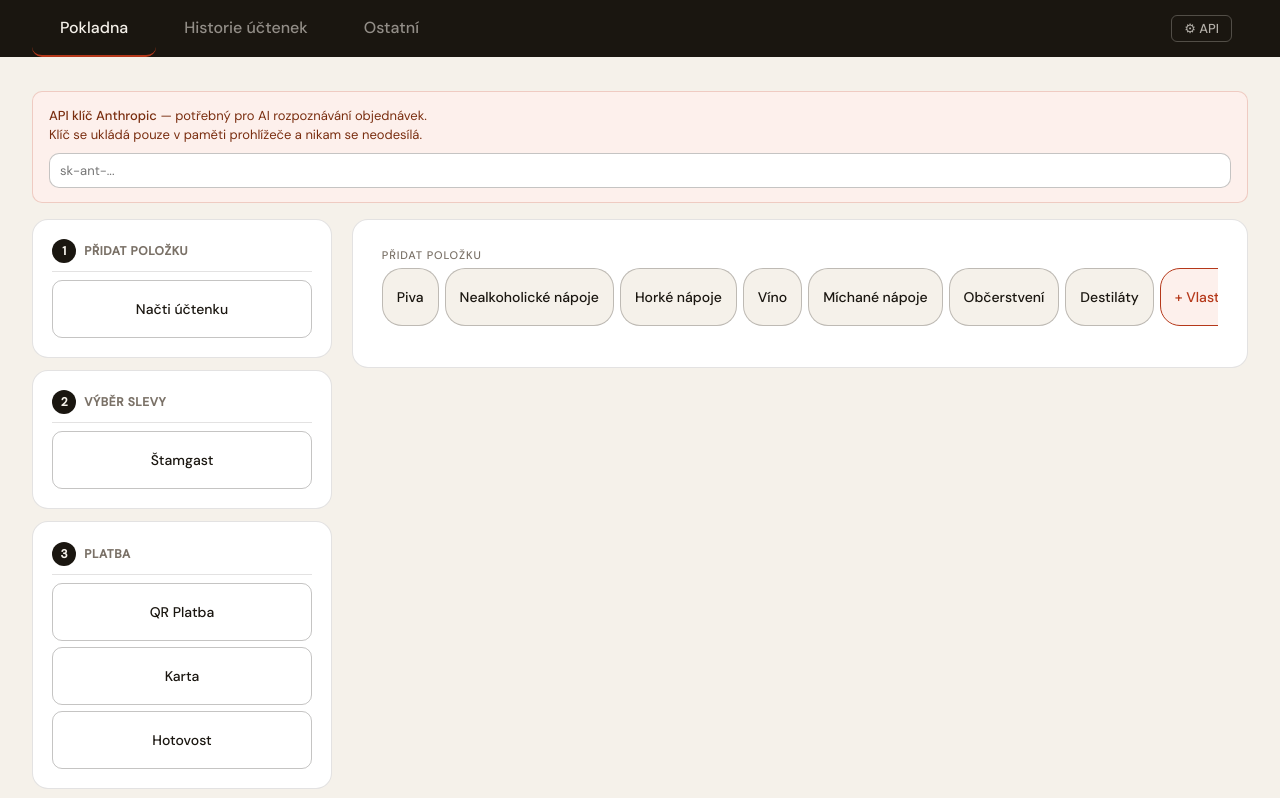
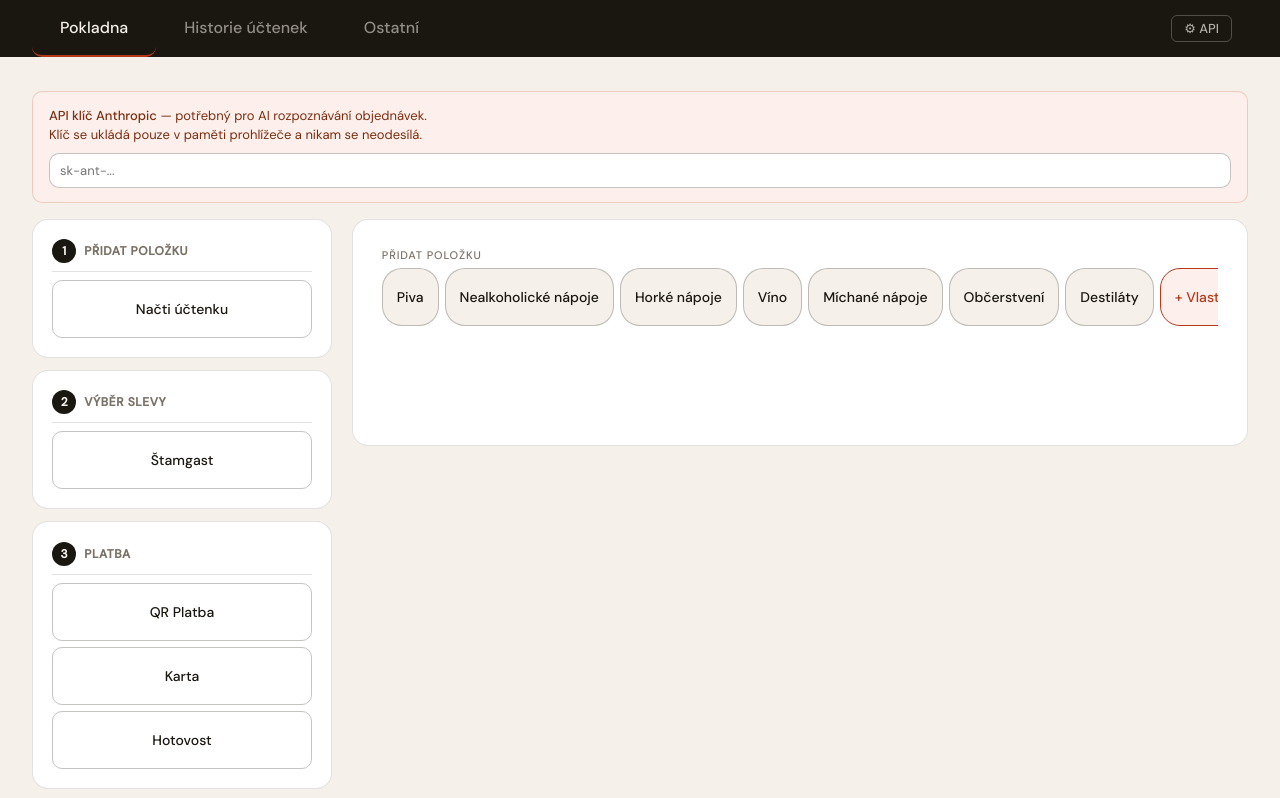
Before and after one commit to efectory/bukobar, a plain HTML site: page bukovar-pokladna-V7.2.html in a window 1280 px wide. Shown: the top 798 px of the page. Drawn offline with Linux system fonts and the light colour scheme.

Commit message:
V7.2 — kategorie nahoře (fixní výška 160px), položky dole (scrollovatelné)
Co-Authored-By: Claude Sonnet 4.6 <noreply@anthropic.com>

```diff
--- a/bukovar-pokladna-V7.2.html
+++ b/bukovar-pokladna-V7.2.html
@@ -81,7 +81,6 @@
   .receipt-actions { display: flex; gap: 8px; margin-top: 1.25rem; flex-wrap: wrap; }
 
   /* Category quick add */
-  .quick-add { margin-bottom: 10px; }
   .quick-add-label { font-size: 11px; font-weight: 500; text-transform: uppercase; letter-spacing: .08em; color: var(--muted); margin-bottom: 6px; }
   .cat-btns { display: flex; gap: 6px; flex-wrap: nowrap; overflow-x: auto; padding-bottom: 2px; }
   .cat-btn { padding: 10px 14px; font-size: 14px; border-radius: 20px; border: 1px solid var(--border-strong); background: var(--bg); color: var(--text); cursor: pointer; white-space: nowrap; transition: background .1s, border-color .1s, color .1s; }
@@ -165,7 +164,9 @@
   /* Dvousloupcový layout */
   .kasa-layout { display: flex; gap: 1.25rem; align-items: flex-start; }
   .kasa-left { width: 300px; flex-shrink: 0; display: flex; flex-direction: column; gap: .75rem; }
-  .kasa-right { flex: 1; min-width: 0; }
+  .kasa-right { flex: 1; min-width: 0; display: flex; flex-direction: column; }
+  .quick-add { height: 160px; overflow: hidden; flex-shrink: 0; }
+  .receipt-items-wrap { flex: 1; overflow-y: auto; max-height: 420px; margin-top: .5rem; }
 
   /* Workflow — levý sloupec */
   .wf-col { background: var(--surface); border-radius: var(--radius-lg); border: 1px solid var(--border); padding: 1.2rem; display: flex; flex-direction: column; gap: 6px; }
@@ -264,7 +265,7 @@
 
       <!-- Pravý sloupec: účtenka -->
       <div class="kasa-right card">
-        <div id="receipt-lines"></div>
+        <!-- Nahoře: přidat položku (fixní výška) -->
         <div class="quick-add">
           <div class="quick-add-label">Přidat položku</div>
           <div class="cat-btns" id="cat-btns"></div>
@@ -274,6 +275,10 @@
             <input type="number" id="custom-price" placeholder="Kč" style="width:72px;" onkeydown="customFormKey(event)" />
             <button onclick="addCustomItem()" style="white-space:nowrap;padding:8px 14px;">+ Přidat</button>
           </div>
+        </div>
+        <!-- Dole: přidané položky (scrollovatelné) -->
+        <div class="receipt-items-wrap">
+          <div id="receipt-lines"></div>
         </div>
         <div class="receipt-total" style="display:none;">
           <span>Celkem</span>
```
